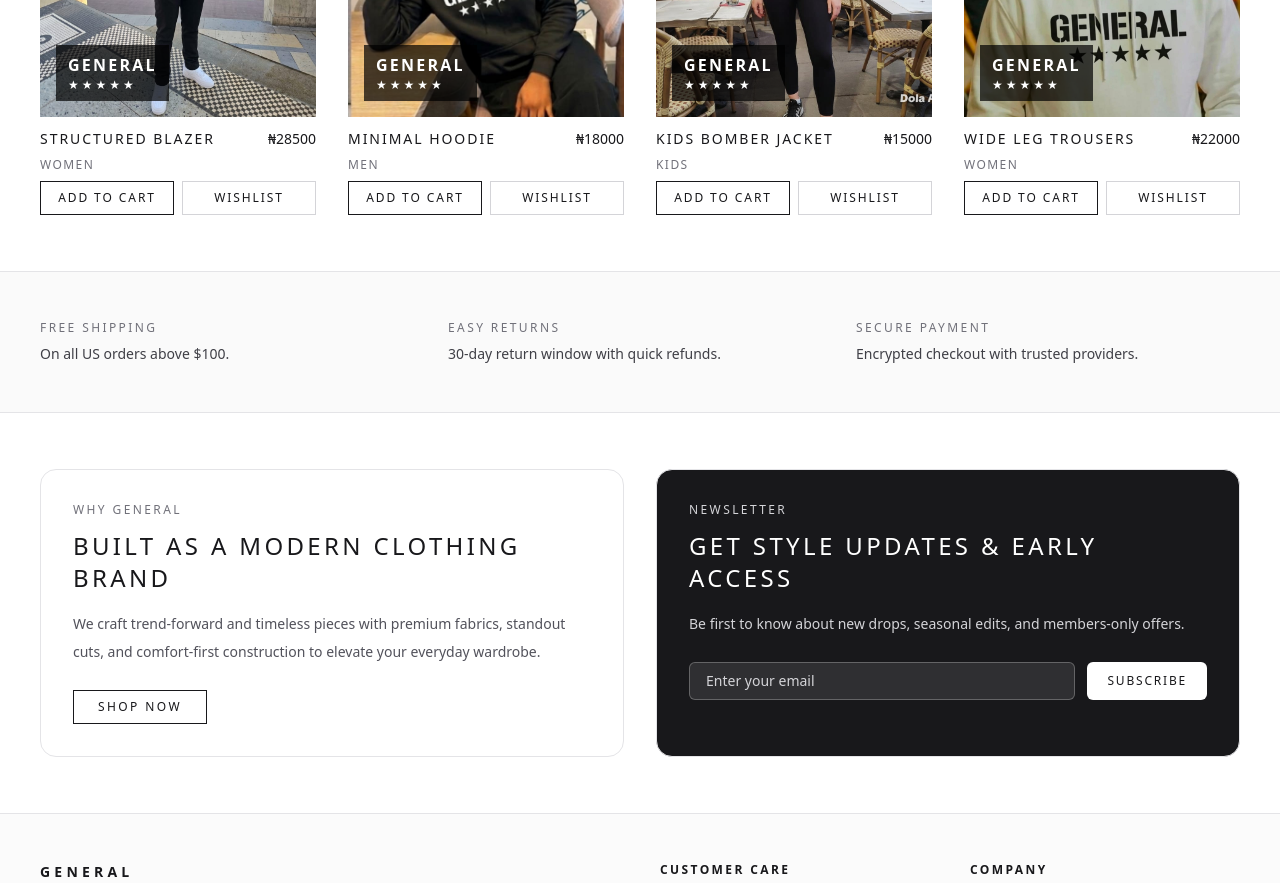
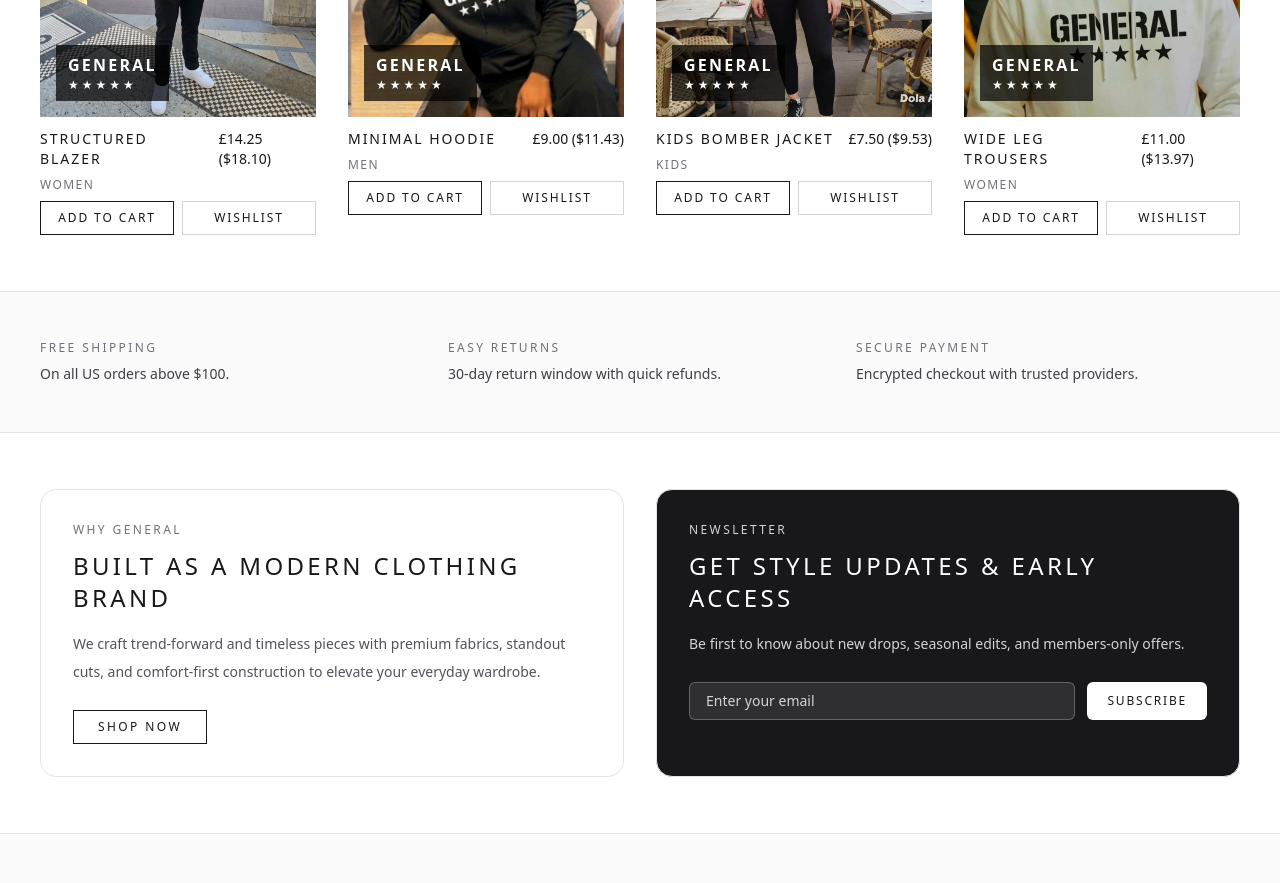
Before and after one commit to photon-e/store, a Next.js app: page / in a window 1280 px wide. Shown: the part 1000-1883 px from the top of the page. Built offline with nearby package versions, Linux system fonts and the light colour scheme.

Commit message:
Switch displayed prices to GBP with USD equivalents

```diff
--- a/app/admin/page.tsx
+++ b/app/admin/page.tsx
@@ -1,4 +1,5 @@
 import { sampleProducts } from '@/lib/sampleData';
+import { formatPriceWithDollarEquivalent } from '@/lib/currency';
 
 export default function AdminPage() {
   const totalSales = 25430;
@@ -8,7 +9,7 @@ export default function AdminPage() {
     <div className="container-page py-10">
       <h1 className="mb-6 text-2xl uppercase tracking-[0.2em]">Admin Dashboard</h1>
       <div className="mb-8 grid gap-4 sm:grid-cols-2 lg:grid-cols-4">
-        <div className="border p-4"><p className="text-xs uppercase text-zinc-500">Total Sales</p><p className="mt-2 text-2xl">₦{totalSales}</p></div>
+        <div className="border p-4"><p className="text-xs uppercase text-zinc-500">Total Sales</p><p className="mt-2 text-2xl">{formatPriceWithDollarEquivalent(totalSales)}</p></div>
         <div className="border p-4"><p className="text-xs uppercase text-zinc-500">Orders</p><p className="mt-2 text-2xl">{totalOrders}</p></div>
         <div className="border p-4"><p className="text-xs uppercase text-zinc-500">Products</p><p className="mt-2 text-2xl">{sampleProducts.length}</p></div>
         <div className="border p-4"><p className="text-xs uppercase text-zinc-500">Users</p><p className="mt-2 text-2xl">1,245</p></div>
@@ -32,7 +33,7 @@ export default function AdminPage() {
                 <tr key={p._id} className="border-b">
                   <td className="py-3">{p.name}</td>
                   <td>{p.category}</td>
-                  <td>₦{p.price}</td>
+                  <td>{formatPriceWithDollarEquivalent(p.price)}</td>
                   <td>{p.stock}</td>
                   <td className="space-x-2">
                     <button className="border px-2 py-1 text-xs">Edit</button>
--- a/app/cart/page.tsx
+++ b/app/cart/page.tsx
@@ -3,6 +3,7 @@
 import Link from 'next/link';
 import Image from 'next/image';
 import { useCartStore } from '@/store/cartStore';
+import { formatPriceWithDollarEquivalent } from '@/lib/currency';
 
 export default function CartPage() {
   const { items, subtotal, tax, total, updateQuantity, removeItem } = useCartStore();
@@ -24,7 +25,7 @@ export default function CartPage() {
                 <div className="flex-1">
                   <h3 className="text-sm uppercase tracking-[0.12em]">{item.name}</h3>
                   <p className="mt-1 text-sm text-zinc-600">{item.color} / {item.size}</p>
-                  <p className="mt-2 text-sm">₦{item.price}</p>
+                  <p className="mt-2 text-sm">{formatPriceWithDollarEquivalent(item.price)}</p>
                   <div className="mt-3 flex items-center gap-2">
                     <button onClick={() => updateQuantity(item.productId, item.size, item.color, item.quantity - 1)} className="border px-2">-</button>
                     <span>{item.quantity}</span>
@@ -38,9 +39,9 @@ export default function CartPage() {
           <aside className="h-fit border p-5">
             <h2 className="mb-4 text-sm uppercase tracking-[0.16em]">Summary</h2>
             <div className="space-y-2 text-sm">
-              <p className="flex justify-between"><span>Subtotal</span><span>₦{subtotal().toFixed(2)}</span></p>
-              <p className="flex justify-between"><span>Tax</span><span>₦{tax().toFixed(2)}</span></p>
-              <p className="flex justify-between font-semibold"><span>Total</span><span>₦{total().toFixed(2)}</span></p>
+              <p className="flex justify-between"><span>Subtotal</span><span>{formatPriceWithDollarEquivalent(subtotal())}</span></p>
+              <p className="flex justify-between"><span>Tax</span><span>{formatPriceWithDollarEquivalent(tax())}</span></p>
+              <p className="flex justify-between font-semibold"><span>Total</span><span>{formatPriceWithDollarEquivalent(total())}</span></p>
             </div>
             <Link href="/checkout" className="mt-5 block w-full bg-zinc-900 px-4 py-3 text-center text-xs uppercase tracking-[0.18em] text-white">Checkout</Link>
           </aside>
--- a/app/checkout/page.tsx
+++ b/app/checkout/page.tsx
@@ -3,6 +3,7 @@
 import { FormEvent, useState } from 'react';
 import { useRouter } from 'next/navigation';
 import { useCartStore } from '@/store/cartStore';
+import { formatPriceWithDollarEquivalent } from '@/lib/currency';
 
 export default function CheckoutPage() {
   const router = useRouter();
@@ -70,12 +71,12 @@ export default function CheckoutPage() {
           <h2 className="mb-4 text-sm uppercase tracking-[0.16em]">Order summary</h2>
           <div className="space-y-2 text-sm">
             {items.map((item) => (
-              <p key={`${item.productId}-${item.size}-${item.color}`} className="flex justify-between"><span>{item.name} × {item.quantity}</span><span>₦{(item.price * item.quantity).toFixed(2)}</span></p>
+              <p key={`${item.productId}-${item.size}-${item.color}`} className="flex justify-between"><span>{item.name} × {item.quantity}</span><span>{formatPriceWithDollarEquivalent(item.price * item.quantity)}</span></p>
             ))}
             <hr className="my-3" />
-            <p className="flex justify-between"><span>Subtotal</span><span>₦{subtotal().toFixed(2)}</span></p>
-            <p className="flex justify-between"><span>Tax</span><span>₦{tax().toFixed(2)}</span></p>
-            <p className="flex justify-between font-semibold"><span>Total</span><span>₦{total().toFixed(2)}</span></p>
+            <p className="flex justify-between"><span>Subtotal</span><span>{formatPriceWithDollarEquivalent(subtotal())}</span></p>
+            <p className="flex justify-between"><span>Tax</span><span>{formatPriceWithDollarEquivalent(tax())}</span></p>
+            <p className="flex justify-between font-semibold"><span>Total</span><span>{formatPriceWithDollarEquivalent(total())}</span></p>
           </div>
         </aside>
       </div>
--- a/components/product/ProductCard.tsx
+++ b/components/product/ProductCard.tsx
@@ -5,6 +5,7 @@ import Link from 'next/link';
 import { Product } from '@/types';
 import { useCartStore } from '@/store/cartStore';
 import { useWishlistStore } from '@/store/wishlistStore';
+import { formatPriceWithDollarEquivalent } from '@/lib/currency';
 
 export function ProductCard({ product }: { product: Product }) {
   const addItem = useCartStore((s) => s.addItem);
@@ -29,7 +30,7 @@ export function ProductCard({ product }: { product: Product }) {
       <div className="mt-3 space-y-2">
         <div className="flex justify-between gap-2">
           <h3 className="text-sm uppercase tracking-[0.14em]">{product.name}</h3>
-          <span className="text-sm">₦{product.price}</span>
+          <span className="text-sm">{formatPriceWithDollarEquivalent(product.price)}</span>
         </div>
         <p className="text-xs uppercase tracking-[0.12em] text-zinc-500">{product.category}</p>
         <div className="grid grid-cols-2 gap-2">
--- a/components/product/ProductDetailClient.tsx
+++ b/components/product/ProductDetailClient.tsx
@@ -3,6 +3,7 @@
 import { useState } from 'react';
 import { Product } from '@/types';
 import { useCartStore } from '@/store/cartStore';
+import { formatPriceWithDollarEquivalent } from '@/lib/currency';
 
 export function ProductDetailClient({ product }: { product: Product }) {
   const addItem = useCartStore((s) => s.addItem);
@@ -12,7 +13,7 @@ export function ProductDetailClient({ product }: { product: Product }) {
   return (
     <>
       <h1 className="text-3xl uppercase tracking-[0.14em]">{product.name}</h1>
-      <p className="mt-3 text-2xl">₦{product.price}</p>
+      <p className="mt-3 text-2xl">{formatPriceWithDollarEquivalent(product.price)}</p>
       <p className="mt-5 text-zinc-600">{product.description}</p>
 
       <div className="mt-6 space-y-4">
--- a/components/shop/ShopClient.tsx
+++ b/components/shop/ShopClient.tsx
@@ -3,6 +3,7 @@
 import { useMemo, useState } from 'react';
 import { Product } from '@/types';
 import { ProductCard } from '@/components/product/ProductCard';
+import { formatPriceWithDollarEquivalent } from '@/lib/currency';
 
 const PAGE_SIZE = 6;
 
@@ -56,7 +57,7 @@ export function ShopClient({ products }: { products: Product[] }) {
       </div>
 
       <div>
-        <label className="mb-2 block text-xs uppercase tracking-[0.15em] text-zinc-500">Max price: ₦{maxPrice}</label>
+        <label className="mb-2 block text-xs uppercase tracking-[0.15em] text-zinc-500">Max price: {formatPriceWithDollarEquivalent(maxPrice)}</label>
         <input type="range" min={10000} max={100000} value={maxPrice} onChange={(e) => setMaxPrice(Number(e.target.value))} className="w-full" />
       </div>
 
--- /dev/null
+++ b/lib/currency.ts
@@ -0,0 +1,13 @@
+const NGN_PER_GBP = 2000;
+const GBP_TO_USD = 1.27;
+
+export const nairaToPounds = (naira: number) => naira / NGN_PER_GBP;
+export const nairaToDollars = (naira: number) => nairaToPounds(naira) * GBP_TO_USD;
+
+export const formatPounds = (naira: number) =>
+  new Intl.NumberFormat('en-GB', { style: 'currency', currency: 'GBP', minimumFractionDigits: 2 }).format(nairaToPounds(naira));
+
+export const formatDollarEquivalent = (naira: number) =>
+  new Intl.NumberFormat('en-US', { style: 'currency', currency: 'USD', minimumFractionDigits: 2 }).format(nairaToDollars(naira));
+
+export const formatPriceWithDollarEquivalent = (naira: number) => `${formatPounds(naira)} (${formatDollarEquivalent(naira)})`;
```
